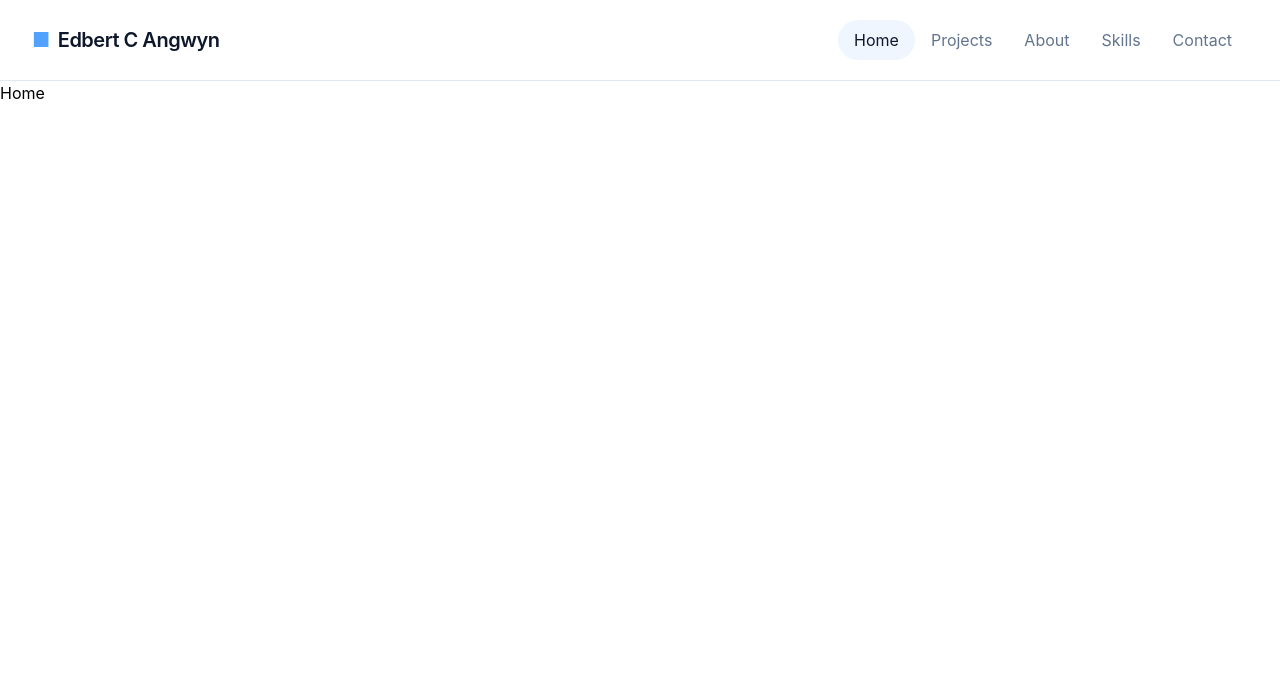
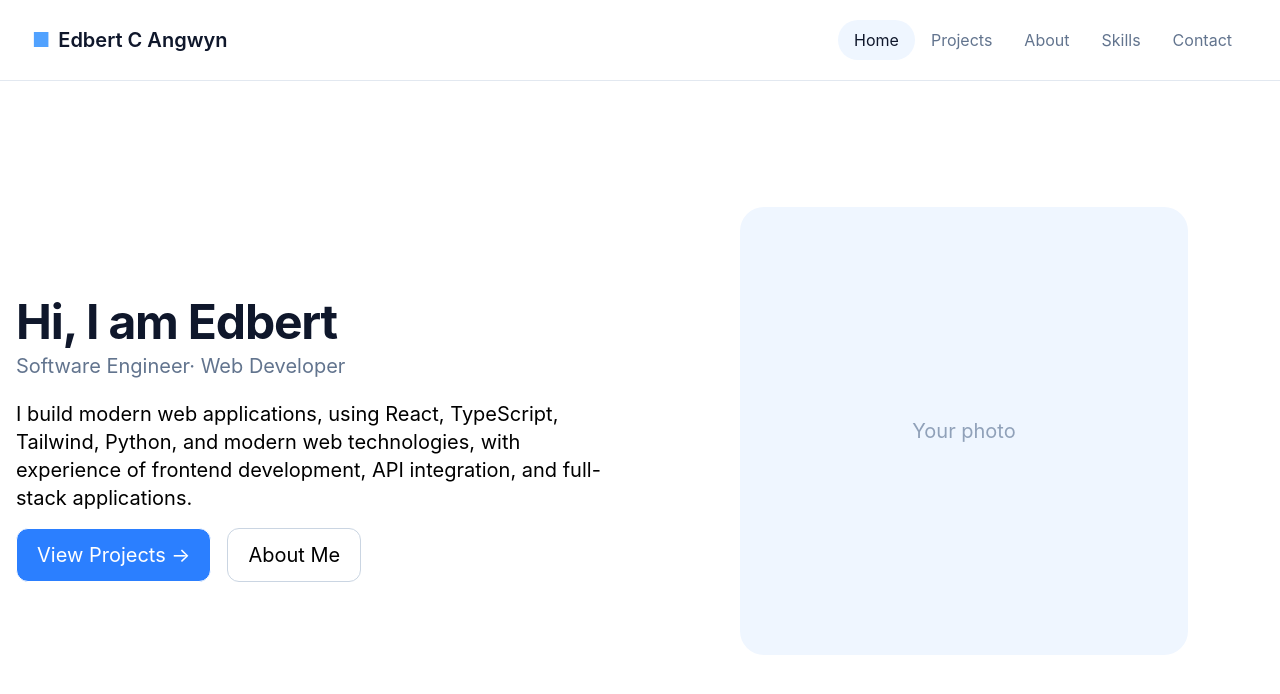
Before and after one commit to EdbertCA/edbert-ca-portfolio, a React (Vite) app: page / in a window 1280 px wide. Shown: the top 694 px of the page. Built offline with nearby package versions, Linux system fonts and the light colour scheme.

Commit message:
feat(home): Write and style hero content

```diff
--- a/src/components/Navbar.tsx
+++ b/src/components/Navbar.tsx
@@ -17,7 +17,7 @@ export default function Navbar() {
   return (
     <nav className="border-b border-slate-200">
       <div className="mx-auto flex max-w-7xl items-center justify-between px-8 py-5">
-        <NavLink to="/" className="text-xl font-semibold tracking-tight text-slate-900">
+        <NavLink to="/" className="text-xl font-semibold text-slate-900">
           <span className="mr-2 text-blue-400">■</span>
           Edbert C Angwyn
         </NavLink>
--- a/src/pages/Home.tsx
+++ b/src/pages/Home.tsx
@@ -1,3 +1,39 @@
+import { Link } from "react-router-dom";
+
 export default function Home() {
-  return <h1>Home</h1>
+  return (
+    <main>
+      <section className="mx-auto flex min-h-[calc(100vh-100px)] max-w-7xl items-center px-4 text-xl">
+        <div className="grid w-full grid-cols-1 items-center gap-12 md:grid-cols-2">
+          <div>
+            <div className="py-3 mb-2">
+              <h1 className="font-bold text-4xl leading-tight tracking-tight text-slate-900 md:text-5xl">Hi, I am Edbert</h1>
+              <h2 className="text-slate-500">Software Engineer· Web Developer</h2>
+            </div>
+
+            <p>
+              I build modern web applications, using React, TypeScript, Tailwind, Python, and modern web technologies, with experience of frontend development, API integration, and full-stack applications.
+            </p>
+            <div className="pt-4 flex gap-4">
+              <Link to="/projects" className="border bg-blue-500 px-5 py-3 rounded-xl text-white transition hover:bg-blue-600">
+                View Projects →
+              </Link>
+              <Link to="/about" className="rounded-xl border border-slate-300 px-5 py-3  hover:bg-slate-100">
+                About Me
+              </Link>
+            </div>
+          </div>
+
+          <div className="flex justify-center">
+            <div className="flex aspect-square w-full max-w-md items-center justify-center rounded-3xl bg-blue-50">
+              <span className="text-slate-400">
+                Your photo
+              </span>
+            </div>
+          </div>
+
+        </div>
+      </section>
+    </main>
+  )
 }
```
